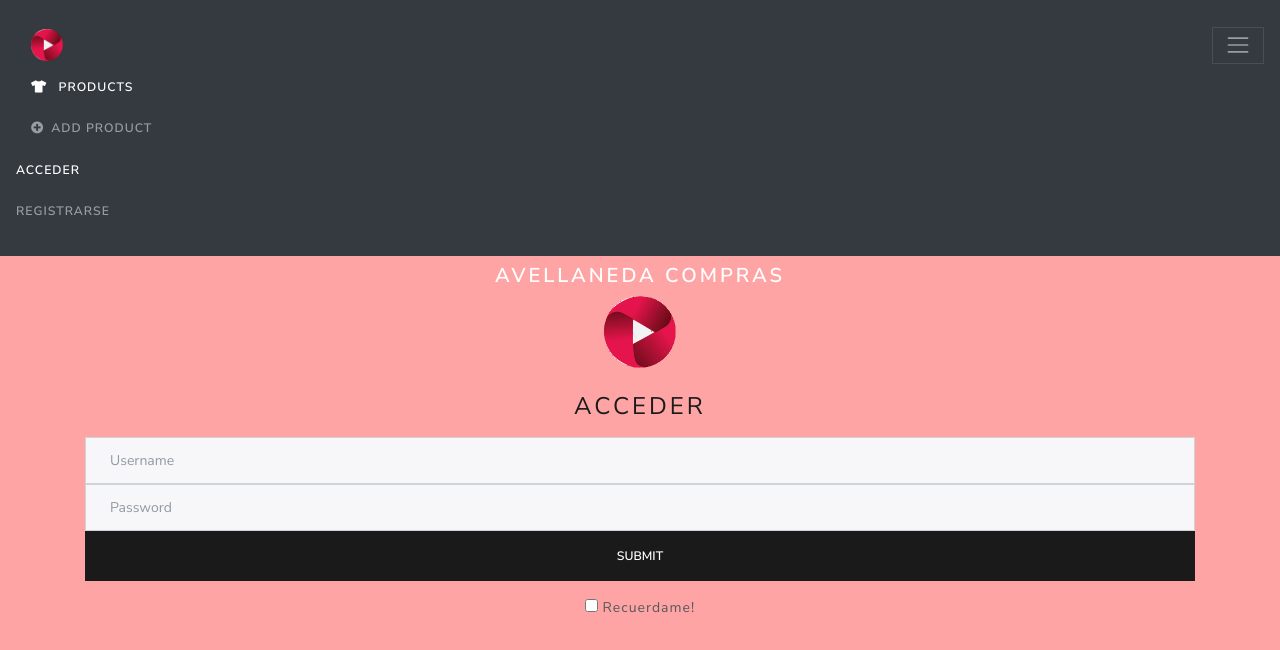
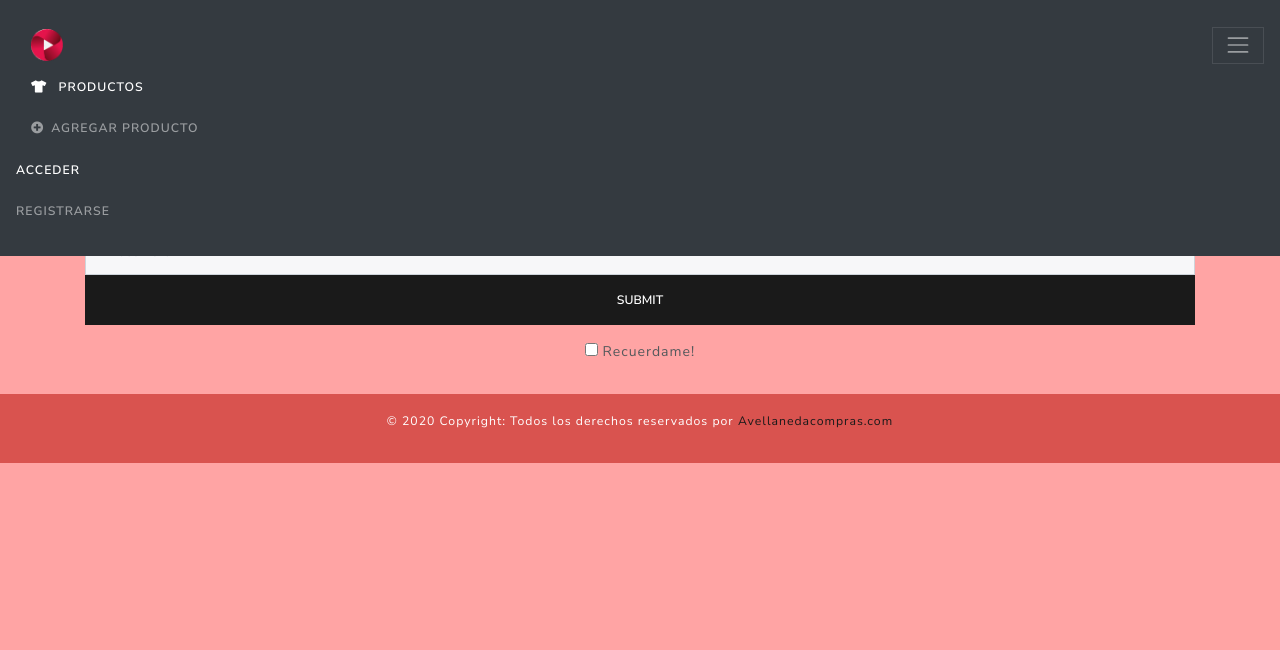
Before and after one commit to rulosmuchos/ng-node-rest-mysql, an Angular app in the folder client/: page /login in a window 1280 px wide. Both pictures are taken after a click on the button "Toggle navigation". Shown: the top 650 px of the page. Built offline with nearby package versions, Linux system fonts and the light colour scheme.

Commit message:
nav bar fixed-top

```diff
--- a/client/src/app/app.component.html
+++ b/client/src/app/app.component.html
@@ -1,5 +1,14 @@
 <app-navigation></app-navigation>
-<div class="text-center p-2"><h4 class="text-white mb-0"><b>Avellaneda Compras</b></h4></div>
 <div class="container">
+    <div class="text-center p-2">
+        <h4 class="text-white mb-0">
+            <b>Avellaneda Compras</b>
+        </h4>
+    </div>
     <router-outlet></router-outlet>
 </div>
+<footer class="page-footer font-small red pt-4">
+<div class="footer-copyright text-center py-3 bg-danger text-white">
+       <p> <small>© 2020 Copyright: Todos los derechos reservados por <a href="http://avellanedacompras.com">Avellanedacompras.com</a></small></p>
+    </div>
+</footer>
--- a/client/src/app/components/navigation/navigation.component.html
+++ b/client/src/app/components/navigation/navigation.component.html
@@ -1,4 +1,4 @@
-<nav class="navbar navbar-dark bg-dark navbar-fixed-top">
+<nav class="navbar navbar-dark bg-dark fixed-top" [class.sticky] = "sticky">
   <a class="navbar-brand" routerLink="/"><img class="nav-section" src="assets/icon.png" alt="" width="32" height="32">
   </a>
   <button class="navbar-toggler" type="button" data-toggle="collapse" data-target="#navbarNav" aria-controls="navbarNav" aria-expanded="true" aria-label="Toggle navigation" (click)="isMenuCollapsed = !isMenuCollapsed">
@@ -7,10 +7,10 @@
   <div [ngbCollapse]="isMenuCollapsed" class="collapse navbar-collapse" id="navbarNav">
     <ul class="navbar-nav nav-section">
       <li class="nav-item active">
-        <a class="nav-link" routerLink="/products" routerLinkActive="active"><i class="fas fa-tshirt"></i> Products</a>
+        <a class="nav-link" routerLink="/products" routerLinkActive="active"><i class="fas fa-tshirt"></i> Productos</a>
       </li>
       <li class="nav-item">
-        <a class="nav-link" routerLink="/products/add" routerLinkActive="active"><i class="fas fa-plus-circle"></i>Add product</a>
+        <a class="nav-link" routerLink="/products/add" routerLinkActive="active"><i class="fas fa-plus-circle"></i>Agregar Producto</a>
       </li>
     </ul>
     <ul class="navbar-nav ml-auto">
```
